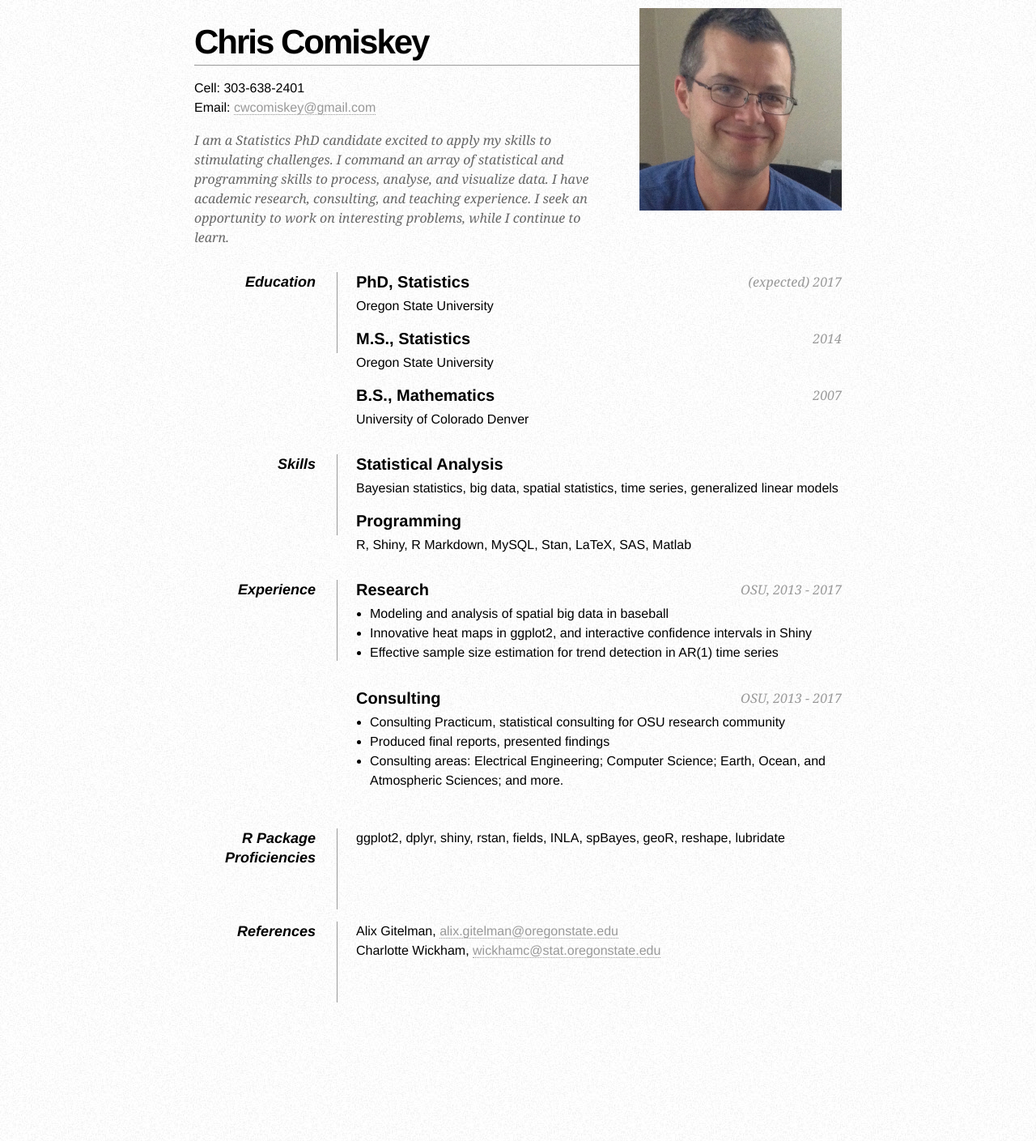
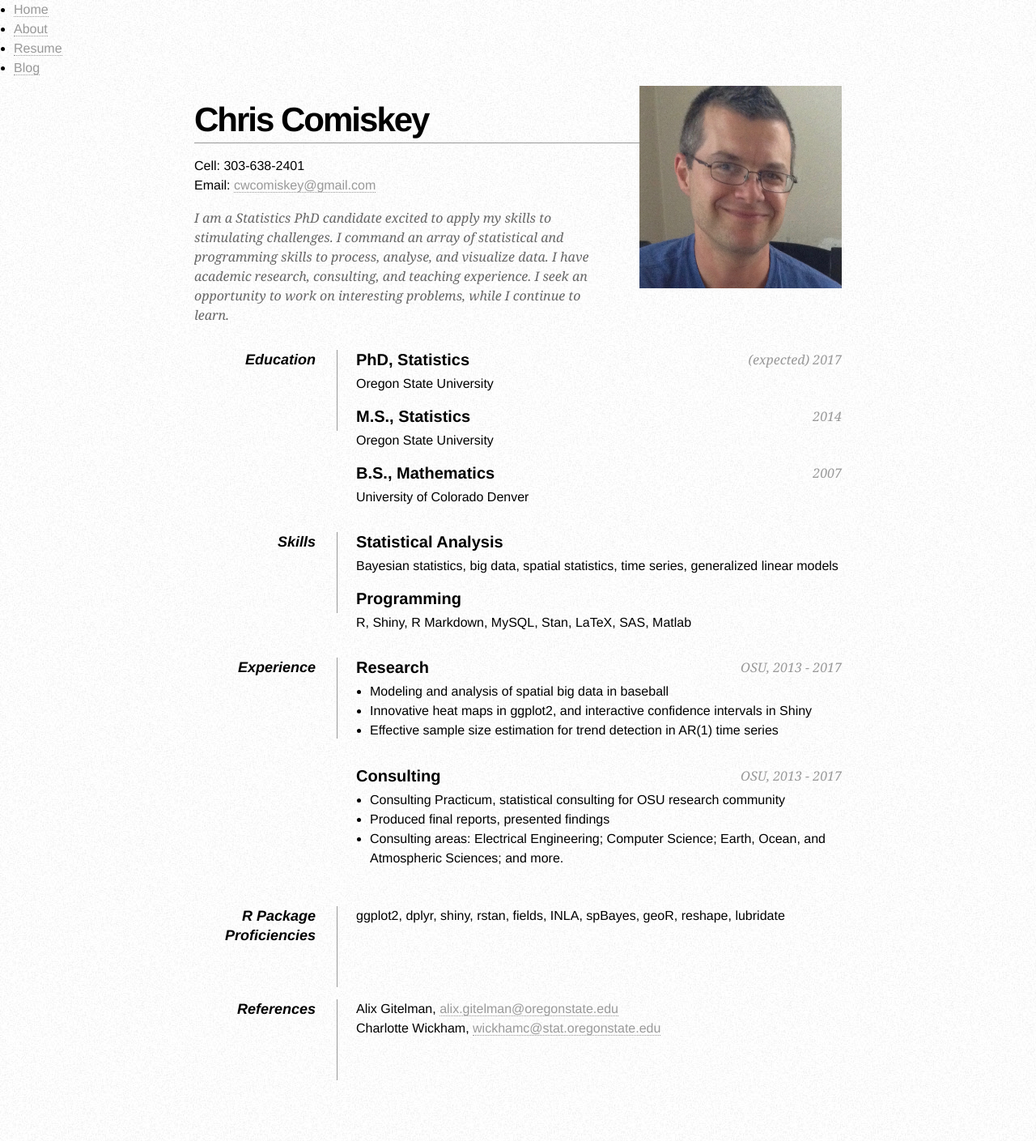
Before and after one commit to cwcomiskey/cwcomiskey.github.io, a Jekyll site: the page resume/index.html, which Jekyll copies as it is, in a window 1280 px wide. Shown: the whole page at 81% size. Built offline with Jekyll 4.4.1, drawn with Linux system fonts in a browser that asks for light colours; before the commit the page ends 1313 px from its top, so only the background shows below that.

Commit message:
Update index.html

```diff
--- a/resume/index.html
+++ b/resume/index.html
@@ -30,6 +30,16 @@
 </head>
 
 <body>
+
+     		<nav>
+	    		<ul>
+	        		<li><a href="/">Home</a></li>
+		        	<li><a href="/about">About</a></li>
+	        		<!-- <li><a href="/cv">UK CV</a></li> -->
+				<li><a href="/resume">Resume</a></li>
+	        		<li><a href="/blog">Blog</a></li>
+	    		</ul>
+			</nav>
 
     <div id="page-wrap">
 
```
